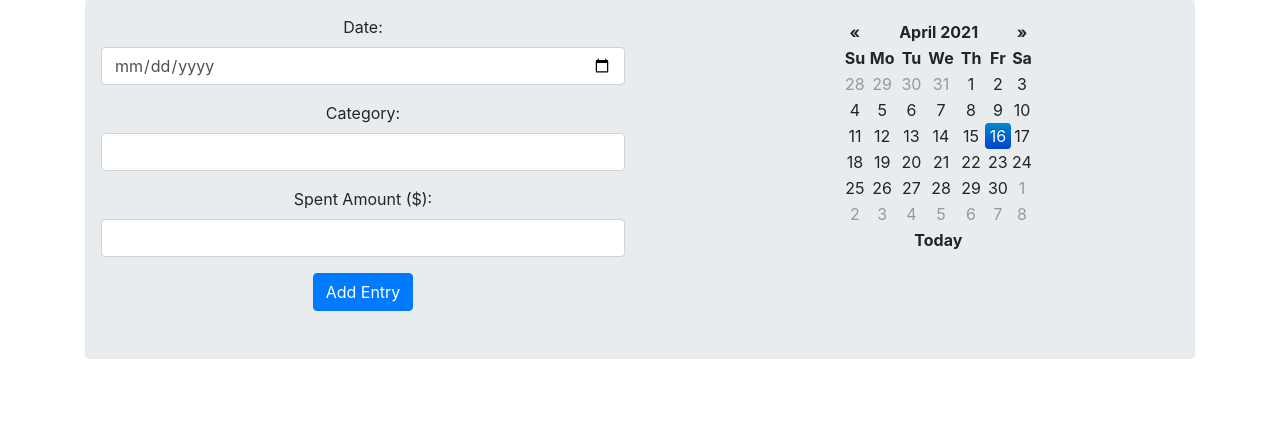
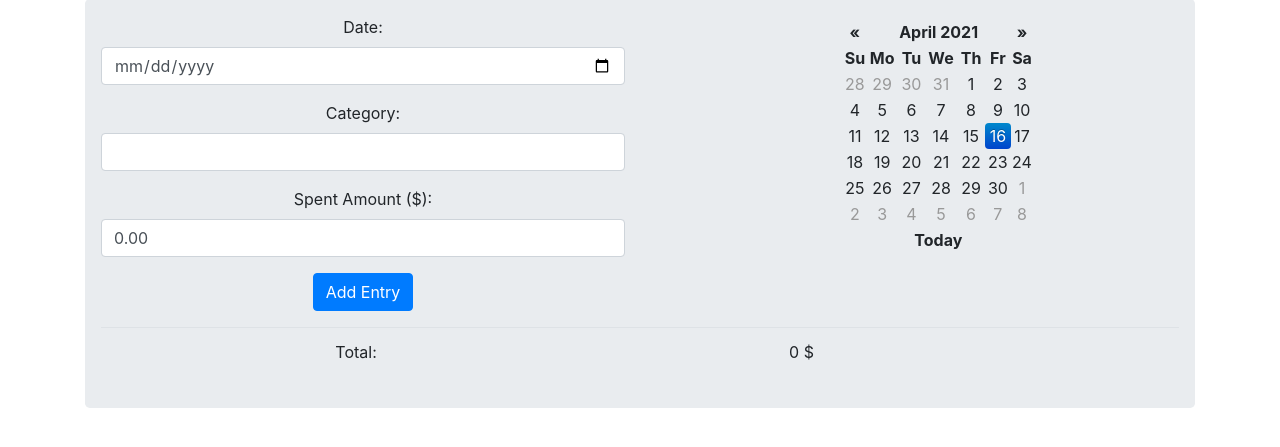
Before and after one commit to AndriiVal/BudgetTrackerApp, a Flask app: page / in a window 1280 px wide. Shown: the part 156-603 px from the top of the page. Run offline with Flask 2, Linux system fonts and the light colour scheme; a user stored in the database is signed in; tables that the repository leaves empty hold one stand-in row (values such as "Sample post"); some libraries are stand-ins or nearby versions.

Commit message:
add total spents

```diff
--- a/app/models.py
+++ b/app/models.py
@@ -10,7 +10,7 @@ from app.extensions import db, login
 class Entry(db.Model):
     id = db.Column(db.Integer,primary_key=True)
     category = db.Column(db.String(50))
-    spent = db.Column(db.Integer)
+    spent = db.Column(db.Float)
     entry_date = db.Column(db.String(100))
     user_id = db.Column(db.Integer,db.ForeignKey('users.id'))
 
--- a/app/static/js/app.js
+++ b/app/static/js/app.js
@@ -16,12 +16,36 @@ $(document).ready(function() {
 
 	$('.'+ $('#input_date').val()).show();
 
+	var totals=[0,0,0];
+	var $dataRows=$('.'+$('#input_date').val());
+    $dataRows.each(function() {
+        $(this).find('.rowDataSd').each(function(i){
+            totals[i]+=parseFloat( $(this).html());
+        });
+    });
+    $("#sum_table td.totalCol").each(function(i){
+        $(this).html(totals[i]+" $");
+    });
+
+
 	$('#datepicker').on('changeDate', function() {
 	    $('#input_date').val(
 	        $('#datepicker').datepicker('getFormattedDate')
     	);
-    $('.collapse').hide();
-    $('.'+ $('#input_date').val()).show();
+    	$('.collapse').hide();
+    	$('.'+ $('#input_date').val()).show();
+
+    	var totals=[0,0,0];
+    	var $dataRows=$('.'+$('#input_date').val());
+	    $dataRows.each(function() {
+	        $(this).find('.rowDataSd').each(function(i){
+	            totals[i]+=parseFloat( $(this).html());
+	        });
+	    });
+	    $("#sum_table td.totalCol").each(function(i){
+	        $(this).html(totals[i]+" $");
+	    });
+
     });
 
 })
--- a/app/templates/index.html
+++ b/app/templates/index.html
@@ -26,7 +26,7 @@
                 </div>
                 <div class="form-group">
                   <label>Spent Amount ($):</label>
-                  <input type="number" class="form-control" name="spent" required="1">
+                  <input type="number" min="0.00" step="0.01" value="0.00" class="form-control" name="spent" required="1">
                 </div>
                 <div class="form-group">
                   <button class="btn btn-primary" type="submit">Add Entry</button>
@@ -48,12 +48,12 @@
 
       <div class="text-center">
 				<div class="table-responsive">
-    			<table class="table table-hover">
+    			<table class="table table-hover" id="sum_table">
 
             {% for e in entry %}
               <tr class="{{e.entry_date}} collapse">
                 <td>{{e.category}}</td>
-                <td>{{e.spent}}</td>
+                <td class="rowDataSd">{{e.spent}} $</td>
                 <td>
                 <button type="button"  class="btn btn-danger btn-xs float-right" data-toggle="modal" data-target="#modaldelete{{e.id}}">Delete</button>
                 <button type="button"  class="btn btn-warning btn-xs float-right" data-toggle="modal" data-target="#modaledit{{e.id}}">Edit</button>
@@ -118,6 +118,11 @@
 </div>
 
                         {% endfor %}
+                        <tr class="totalColumn">
+                          <td>Total:</td>
+                          <td class="totalCol"></td>
+                          <td></td>
+                        </tr>
                 		</table>
                   </div>
                 </div>
```
Also changed, not shown: migrations/versions/607b19ed9256_.py (renamed from migrations/versions/222509817afd_.py, +4 -4 lines).
